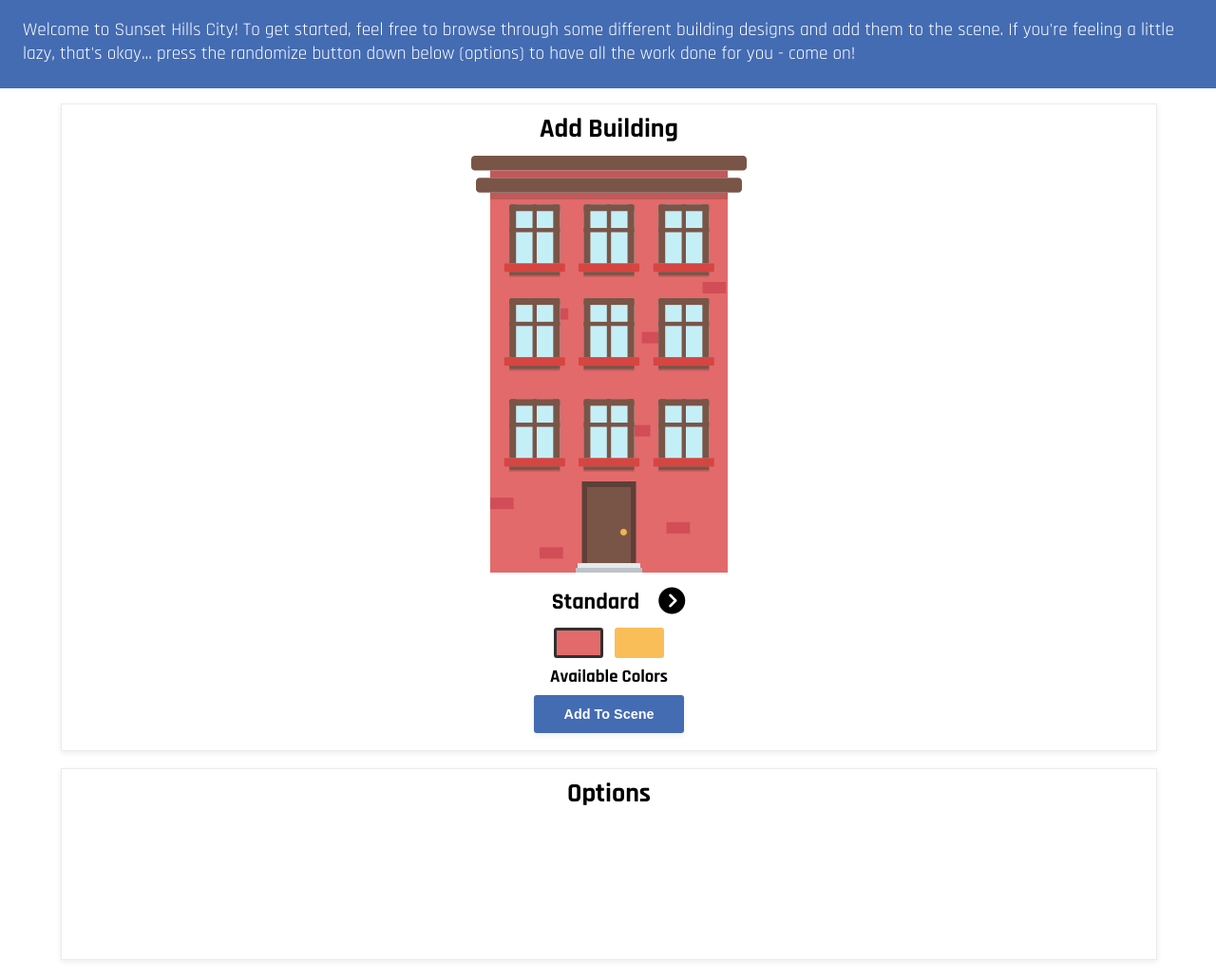
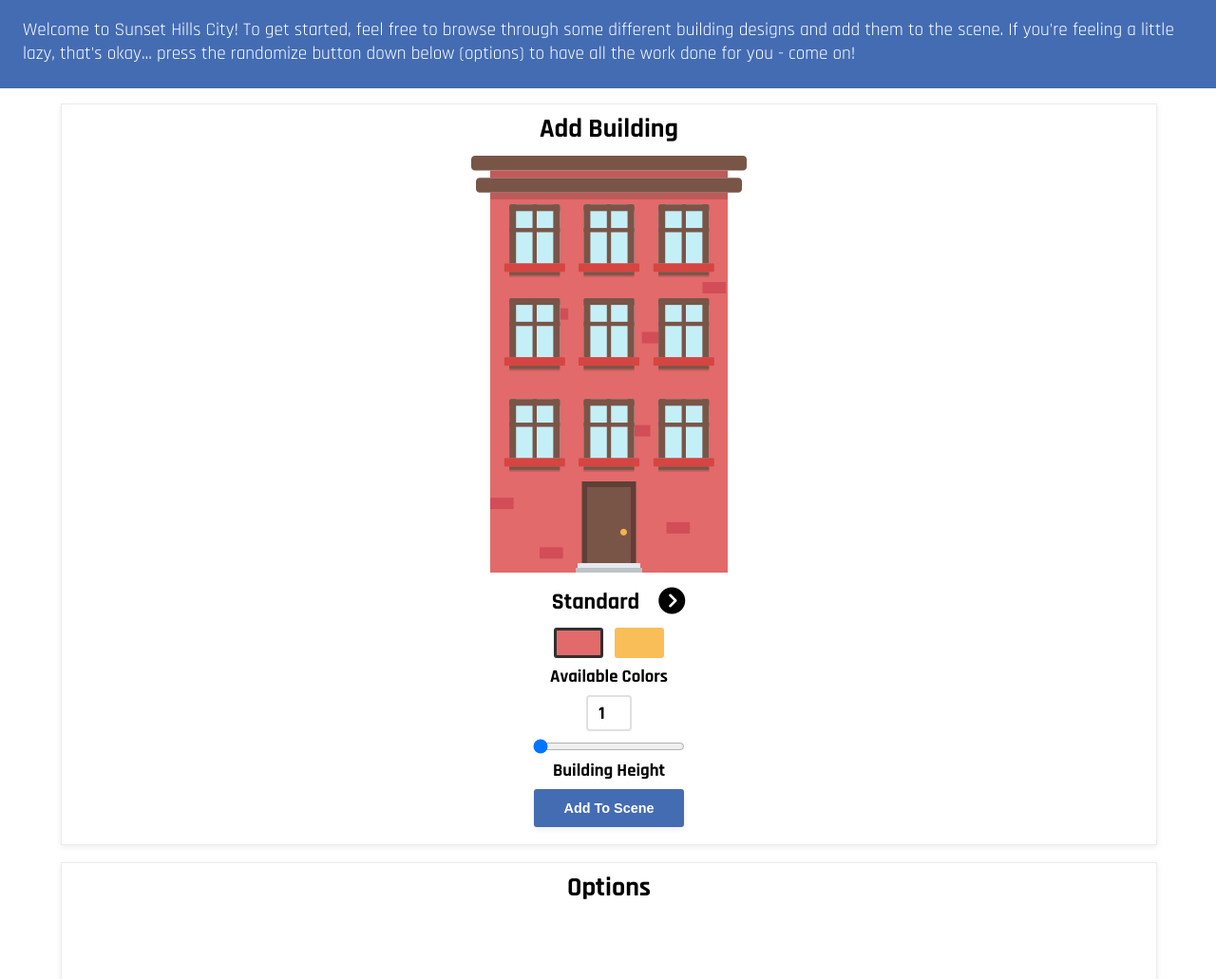
Before and after one commit to efeliz/SunsetHills, a plain HTML site: page index.html in a window 1280 px wide. Shown: the part 69-1100 px from the top of the page at 95% size. Drawn offline with Linux system fonts and the light colour scheme.

Commit message:
Added building height section and respective initial styling. Working on functionality.

```diff
--- a/index.html
+++ b/index.html
@@ -44,6 +44,10 @@
                     <div id="buildingColorsContainer"></div>
                     <h3 class="panel-section-heading heading-bottom">Available Colors</h3>
 
+                    <input id="buildingHeightTextField" class="standard-text-field" type="number" value="1" min="1" max="15" onchange="updateBuildingHeight(this.value)"/><br>
+                    <input id="buildingHeightSlider" class="horizontal-slider" type="range" value="1" step="1" min="1" max="15" oninput="updateBuildingHeight(this.value)"/>
+                    <h3 class="panel-section-heading heading-bottom" style="margin-top: 0;">Building Height</h3>
+
                     <button class="standardBtn" onclick="addBuildingToScene()">Add To Scene</button>
                 </div>
             </div>
@@ -55,8 +59,7 @@
         </div>
 
         <template id="buildingTemplate">
-            <div id="buildingContainer" class="buildingContainer" data-buildingID="" data-buildingHeight="">
-            </div>
+            <div id="buildingContainer" class="buildingContainer" data-buildingID="" data-buildingHeight=""></div>
         </template>
 
         <template id="colorSelectBtnTemplate">
--- a/scripts/buildingLogic.js
+++ b/scripts/buildingLogic.js
@@ -6,6 +6,10 @@
 // sample: 1, 2, 6, 3, 4, 7, 8, 10
 
 let partHeight = 200;
+
+// Scene Props & Values:
+var buildingSpace = 50;
+var buildingWidth = 250;
 
 // Building Editor Props:
 const MAX_PREVIEW_HEIGHT = 2;
@@ -151,9 +155,6 @@ generateBuilding = (params) => {
 }
 
 generateScene = (buildingProps) => {
-    let buildingSpace = 50;
-    let buildingWidth = 250;
-
     var xPos = 0;
 
     for (b=0; b < buildingProps.length; b++){
--- a/styles/main.css
+++ b/styles/main.css
@@ -236,6 +236,19 @@ html, body {
     margin-top: 0.5rem;
 }
 
+#buildingEditorPanel #buildingHeightTextField {
+    margin-top: 0.5rem;
+    width: 2.5rem;
+    height: 2rem;
+    text-align: center;
+
+    font-size: 1.2rem;
+}
+
+#buildingEditorPanel #buildingHeightSlider {
+    margin-top: 0.5rem;
+}
+
 /* Building Editor */
 
 /* OTHER/MISC. */
@@ -254,6 +267,19 @@ html, body {
     outline: none;
 }
 
+.standard-text-field {
+    outline: none;
+    border: 2px solid rgba(0, 0, 0, 0.12);
+    border-radius: 4px;
+
+    font-family: "Rajdhani";
+    font-weight: bold;
+}
+
+.horizontal-slider {
+    min-width: 10rem;
+}
+
 #emptyStateMessage {
     margin-top: calc(var(--navbar-height) + 1rem);
     padding: 1.5rem;
```
